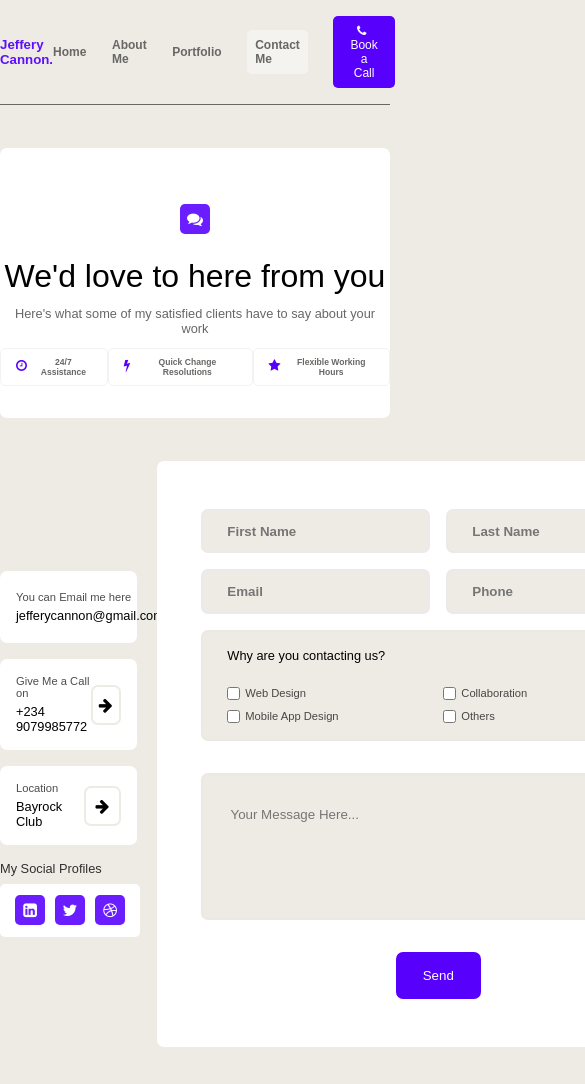
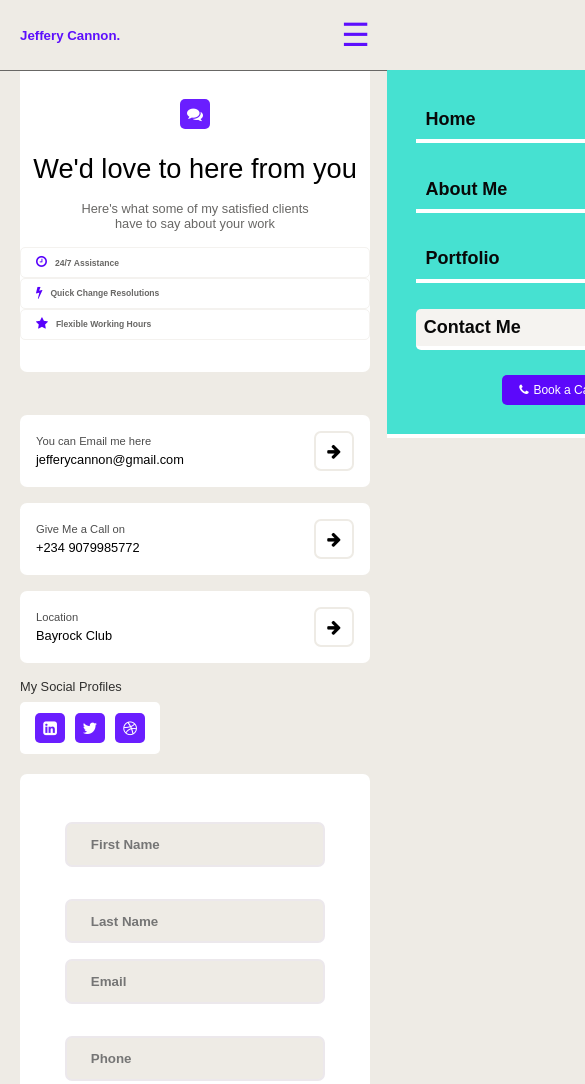
Before and after one commit to Ogdani07/projectCannon, a plain HTML site: page index.html in a window 390 px wide. Shown: the top 1084 px of the page, 585 px wide, since content can reach past the window. Drawn offline with Linux system fonts and the light colour scheme.

Commit message:
Updated Responsive styling

```diff
--- a/index.html
+++ b/index.html
@@ -17,6 +17,11 @@
       <div class="innerNav genLayout">
         <h5>Jeffery Cannon.</h5>
 
+        <!-- hamburger code -->
+        <label for="toggle" class="hamburger">&#9776;</label>
+        <input type="checkbox" id="toggle" />
+
+        <div class="navRight">
           <div class="navigationItems">
             <a href="#">Home</a>
             <a href="#">about me</a>
@@ -29,11 +34,12 @@
             </button>
           </div>
         </div>
+      </div>
     </nav>
 
     <!-- <main> -->
     <main>
-      <section>
+      <section class="secOne">
         <div class="badge genLayout">
           <span><i class="fa fa-comments" aria-hidden="true"></i></span>
           <h1>We'd love to here from you</h1>
--- a/style.css
+++ b/style.css
@@ -9,13 +9,23 @@ body{
 }
 
 nav{
+    z-index: 1;
     border-bottom: 1px solid #686765;
+    background-color: #eeebe5;
     padding-block: 1rem;
+    position: fixed;
+    top: 0;
+    width: 100%;
 }
 
 .genLayout{
     max-width: 1000px;
     margin: auto;
+}
+
+.hamburger,
+ #toggle{
+    display: none;
 }
 
 .innerNav{
@@ -568,3 +578,91 @@ display: flex;
     color: rgb(150 149 148);
     font: 0.7em sans-serif;
 }
+
+
+/* responsive styling using media query */
+@media (min-width: 360px) and (max-width: 560px){
+.hamburger{
+    display: block;
+    font-size: 2rem;
+}
+
+.navRight{
+    /* display: none; */
+    position: absolute;
+    width: 340px;
+    padding: 1.8rem;
+    top: 4.4rem;
+    right: 3px;
+    z-index: 1;
+    background-color: turquoise;
+    opacity: 0.97;
+    border-bottom: 4px solid #fff;
+    transform: translate(100%, 0);
+    transition: transform 0.5s cubic-bezier(0.77, 0.2, 0.05, 1);
+}
+
+.navigationItems{
+    padding: 0;
+    display: flex;
+    flex-direction: column;
+    border-left: none;
+}
+
+.navigationItems > a{
+    width: 100%;
+    color: #000;
+    font-size: 18px;
+    padding: 0.6rem;
+    text-align: left;
+    border-bottom: 4px solid #fff;
+}
+
+#toggle:checked + .navRight{
+    display: block;
+    transform: none;
+}
+
+.innerNav{
+    width: calc(100% - 40px);
+}
+
+.badge{
+    width: calc(100% - 40px);
+}
+
+.badge > h1{
+    font-size: 1.7rem;
+}
+
+.badge > p{
+    width: 250px;
+    margin: 1rem auto;
+}
+
+.badgeInfo{
+    flex-direction: column;
+}
+
+.badgeInfo > h6{
+    font-size: 16px;
+}
+
+.contactWrapper{
+    flex-direction: column;
+}
+
+.contactInfo,
+.formWrapper{
+    width: 350px;
+    margin: auto;
+}
+
+.inputWrapper{
+    flex-direction: column;
+}
+
+.optionWrapper{
+    grid-template-columns: 1fr;
+}
+}
```
Lines whose indentation alone changed are shown as unchanged.
